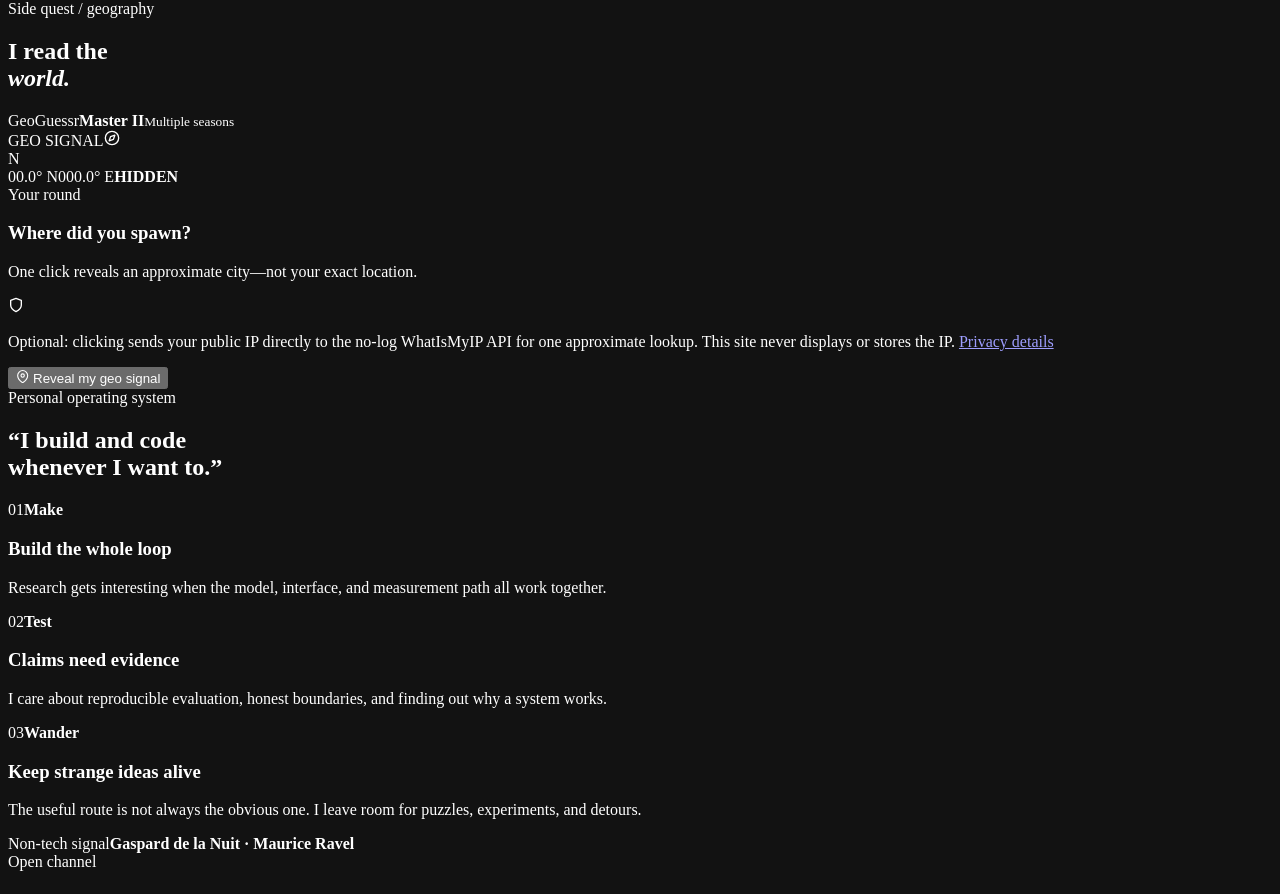
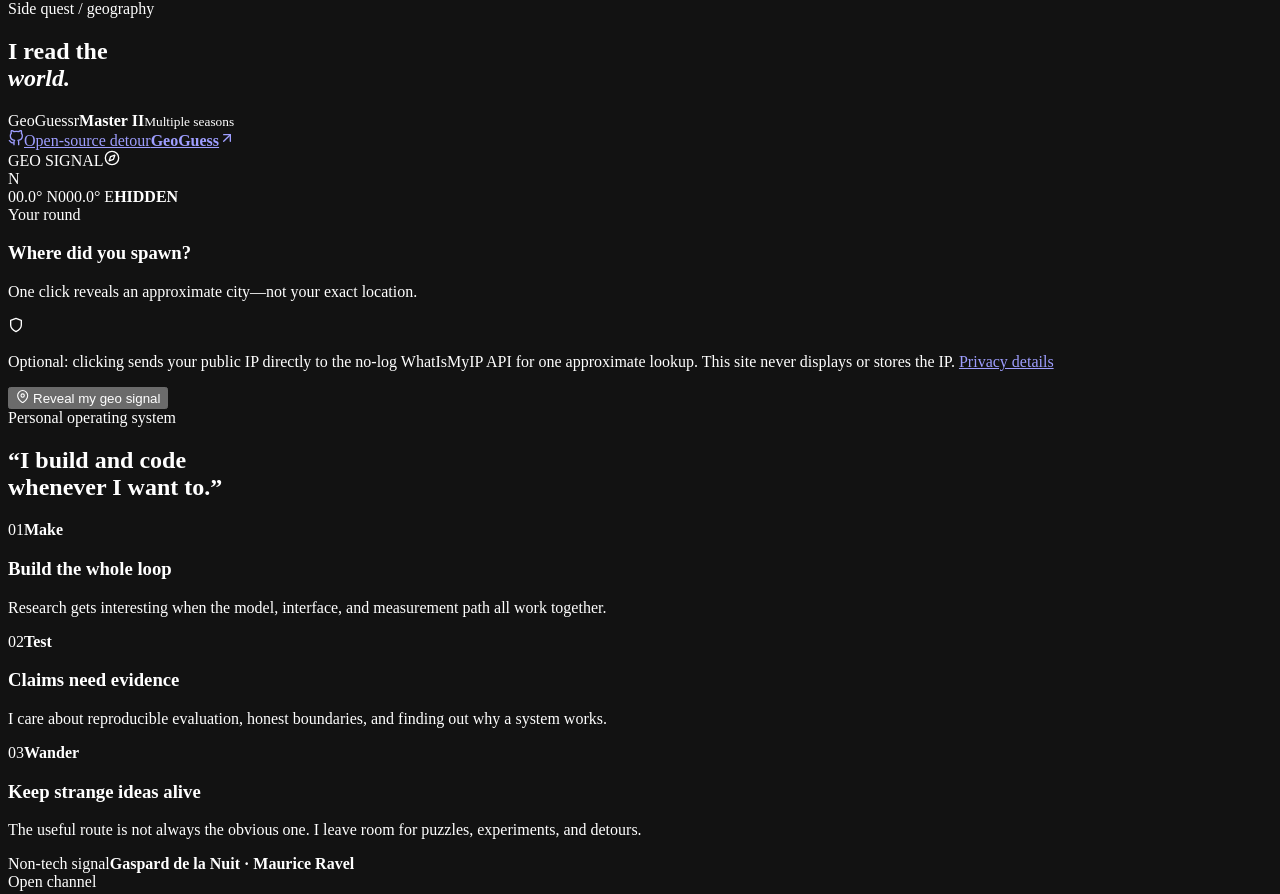
Before and after one commit to Anormalm/anormalm.github.io, a React (Vite) app: page / in a window 1280 px wide. Shown: the part 1075-1969 px from the top of the page. Built offline with nearby package versions, Linux system fonts and the light colour scheme.

Commit message:
Link GeoGuess open-source project

```diff
--- a/src/components/GeoSignal.jsx
+++ b/src/components/GeoSignal.jsx
@@ -1,6 +1,6 @@
 import { useState } from 'react';
 import { AnimatePresence, motion as Motion, useReducedMotion } from 'framer-motion';
-import { FiCompass, FiMapPin, FiShield, FiX } from 'react-icons/fi';
+import { FiArrowUpRight, FiCompass, FiGithub, FiMapPin, FiShield, FiX } from 'react-icons/fi';
 import { Link } from 'react-router-dom';
 
 const GEO_ENDPOINT = 'https://whatismyip.technology/api/me';
@@ -75,10 +75,25 @@ const GeoSignal = () => {
             <h2 id="geo-title">I read the<br /><em>world.</em></h2>
           </div>
 
-          <div className="geo-rank-stamp" aria-label="GeoGuessr Master II for multiple seasons">
-            <span>GeoGuessr</span>
-            <strong>Master II</strong>
-            <small>Multiple seasons</small>
+          <div className="geo-heading-side">
+            <div className="geo-rank-stamp" aria-label="GeoGuessr Master II for multiple seasons">
+              <span>GeoGuessr</span>
+              <strong>Master II</strong>
+              <small>Multiple seasons</small>
+            </div>
+
+            <a
+              className="geo-source-chip"
+              href="https://github.com/GeoGuess/GeoGuess"
+              target="_blank"
+              rel="noreferrer"
+              aria-label="Explore GeoGuess, an open-source geography game, on GitHub"
+            >
+              <FiGithub aria-hidden="true" />
+              <span>Open-source detour</span>
+              <strong>GeoGuess</strong>
+              <FiArrowUpRight aria-hidden="true" />
+            </a>
           </div>
         </Motion.header>
 
--- a/src/index.css
+++ b/src/index.css
@@ -1351,6 +1351,13 @@
   -webkit-text-stroke: 1.6px #ff8057;
 }
 
+.geo-heading-side {
+  display: flex;
+  flex-direction: column;
+  align-items: flex-end;
+  gap: 1.15rem;
+}
+
 .geo-rank-stamp {
   position: relative;
   display: grid;
@@ -1379,6 +1386,29 @@
 .geo-rank-stamp span { font-size: 8px; letter-spacing: 0.2em; color: #8fa2bd; }
 .geo-rank-stamp strong { font-family: var(--font-display); font-size: clamp(1.25rem, 2.2vw, 1.8rem); letter-spacing: -0.04em; color: #edf4ff; }
 .geo-rank-stamp small { font-size: 7px; letter-spacing: 0.15em; color: #76b6ff; }
+
+.geo-source-chip {
+  display: grid;
+  grid-template-columns: auto auto auto auto;
+  align-items: center;
+  gap: 0.55rem;
+  padding: 0.7rem 0.85rem;
+  border: 1px solid rgba(118, 182, 255, 0.25);
+  border-radius: 999px;
+  font-family: var(--font-mono);
+  font-size: 7px;
+  letter-spacing: 0.12em;
+  text-transform: uppercase;
+  color: #8fa2bd;
+  background: rgba(5, 11, 19, 0.62);
+  transition: 180ms ease;
+}
+
+.geo-source-chip strong { color: #edf4ff; }
+.geo-source-chip svg:first-child { font-size: 0.95rem; color: #76b6ff; }
+.geo-source-chip svg:last-child { color: #ff8057; transition: transform 180ms ease; }
+.geo-source-chip:hover { border-color: rgba(118, 182, 255, 0.65); color: #edf4ff; transform: translateY(-2px); }
+.geo-source-chip:hover svg:last-child { transform: translate(2px, -2px); }
 
 .geo-console {
   display: grid;
@@ -2288,6 +2318,7 @@
   .lab-control-list { grid-template-columns: 1fr; }
   .lab-control-dock { padding: 1.25rem; }
   .geo-heading { grid-template-columns: 1fr; align-items: start; }
+  .geo-heading-side { align-items: flex-start; }
   .geo-heading h2 { font-size: clamp(4rem, 20vw, 7rem); }
   .geo-rank-stamp { width: 138px; }
   .geo-console { border-radius: 1.25rem; }
```
